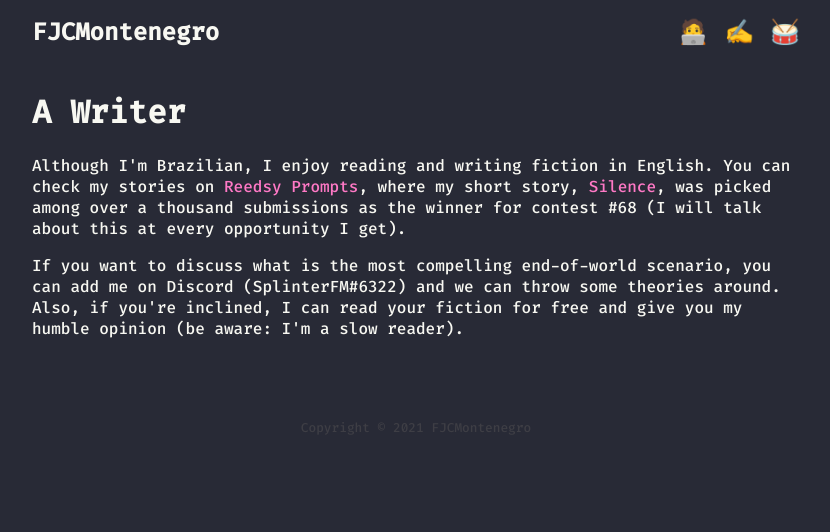
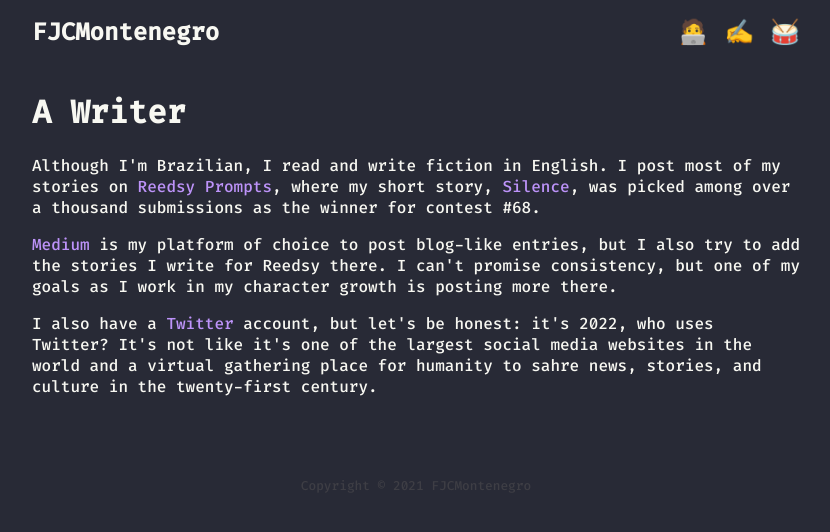
Before and after one commit to SplinterDev/splinterdev.github.io, a Next.js app: page /writer in a window 1280 px wide. Shown: the top 532 px of the page, without its empty margins (224-1054 px from the left). Built offline with nearby package versions, Linux system fonts and the light colour scheme.

Commit message:
Update content

```diff
--- a/pages/writer.tsx
+++ b/pages/writer.tsx
@@ -8,8 +8,8 @@ const Writer = (props: Props) => {
     <AnimatedPresence>
       <h1>A Writer</h1>
       <p>
-        Although I&apos;m Brazilian, I enjoy reading and writing fiction in
-        English. You can check my stories on{' '}
+        Although I&apos;m Brazilian, I read and write fiction in English. I post
+        most of my stories on{' '}
         <a
           href="https://blog.reedsy.com/creative-writing-prompts/author/splinter-magus/"
           target="_blank"
@@ -26,14 +26,34 @@ const Writer = (props: Props) => {
           Silence
         </a>
         , was picked among over a thousand submissions as the winner for contest
-        #68 (I will talk about this at every opportunity I get).
+        #68.
       </p>
       <p>
-        If you want to discuss what is the most compelling end-of-world
-        scenario, you can add me on Discord (SplinterFM#6322) and we can throw
-        some theories around. Also, if you&apos;re inclined, I can read your
-        fiction for free and give you my humble opinion (be aware: I&apos;m a
-        slow reader).
+        <a
+          href="https://fjcmontenegro.medium.com/"
+          target="_blank"
+          rel="noreferrer"
+        >
+          Medium
+        </a>{' '}
+        is my platform of choice to post blog-like entries, but I also try to
+        add the stories I write for Reedsy there. I can&apos;t promise
+        consistency, but one of my goals as I work in my character growth is
+        posting more there.
+      </p>
+      <p>
+        I also have a{' '}
+        <a
+          href="https://twitter.com/fjcmontenegro"
+          target="_blank"
+          rel="noopener noreferrer"
+        >
+          Twitter
+        </a>{' '}
+        account, but let&apos;s be honest: it&apos;s 2022, who uses Twitter?
+        It&apos;s not like it&apos;s one of the largest social media websites in
+        the world and a virtual gathering place for humanity to sahre news,
+        stories, and culture in the twenty-first century.
       </p>
     </AnimatedPresence>
   );
--- a/styles/globals.css
+++ b/styles/globals.css
@@ -2,7 +2,7 @@ body {
   --bg: rgb(40, 42, 54);
   --primary: rgb(248, 248, 242);
   --secondary: rgb(189, 147, 249);
-  --highlight: rgb(255, 121, 198);
+  --highlight: rgb(189, 147, 249); /*rgb(255, 121, 198);*/
   --comment: rgb(62, 62, 69);
 
   --slide-up: slide-up;
```
Also changed, not shown: pages/developer.tsx (+8 -24 lines), pages/drummer.tsx (+10 -6 lines).
